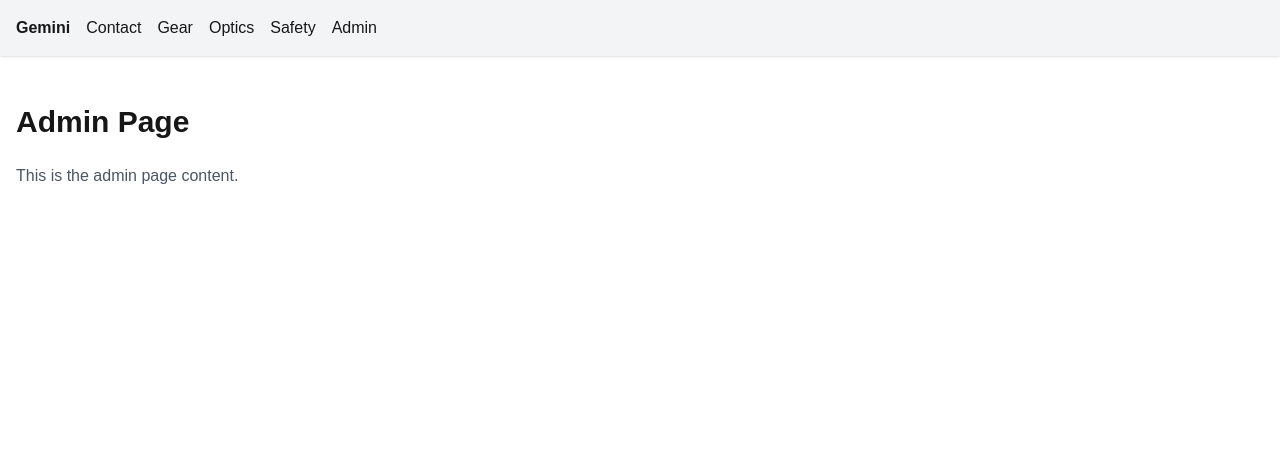
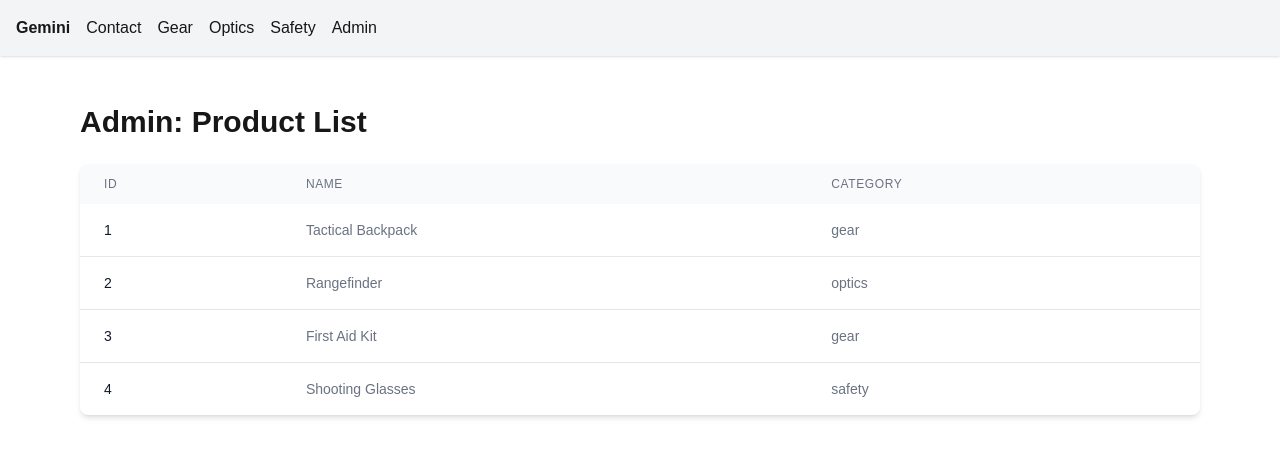
Before and after one commit to peterbenoit/uspk-cart, a Next.js app: page /admin in a window 1280 px wide. Shown: the top 456 px of the page. Built offline with nearby package versions, Linux system fonts and the light colour scheme.

Commit message:
segment.06

```diff
--- a/app/admin/page.js
+++ b/app/admin/page.js
@@ -1,8 +1,30 @@
+import { products } from '@/lib/products';
+
 export default function AdminPage() {
 	return (
-		<div className="py-8">
-			<h1 className="text-3xl font-bold mb-6">Admin Page</h1>
-			<p className="text-gray-600">This is the admin page content.</p>
+		<div className="py-8 max-w-6xl mx-auto px-4">
+			<h1 className="text-3xl font-bold mb-6">Admin: Product List</h1>
+
+			<div className="overflow-x-auto bg-white shadow-md rounded-lg">
+				<table className="min-w-full table-auto">
+					<thead className="bg-gray-50">
+						<tr>
+							<th className="px-6 py-3 text-left text-xs font-medium text-gray-500 uppercase tracking-wider">ID</th>
+							<th className="px-6 py-3 text-left text-xs font-medium text-gray-500 uppercase tracking-wider">Name</th>
+							<th className="px-6 py-3 text-left text-xs font-medium text-gray-500 uppercase tracking-wider">Category</th>
+						</tr>
+					</thead>
+					<tbody className="divide-y divide-gray-200">
+						{products.map((product) => (
+							<tr key={product.id} className="hover:bg-gray-50">
+								<td className="px-6 py-4 whitespace-nowrap text-sm font-medium text-gray-900">{product.id}</td>
+								<td className="px-6 py-4 whitespace-nowrap text-sm text-gray-500">{product.name}</td>
+								<td className="px-6 py-4 whitespace-nowrap text-sm text-gray-500">{product.category}</td>
+							</tr>
+						))}
+					</tbody>
+				</table>
+			</div>
 		</div>
 	);
 }
```
